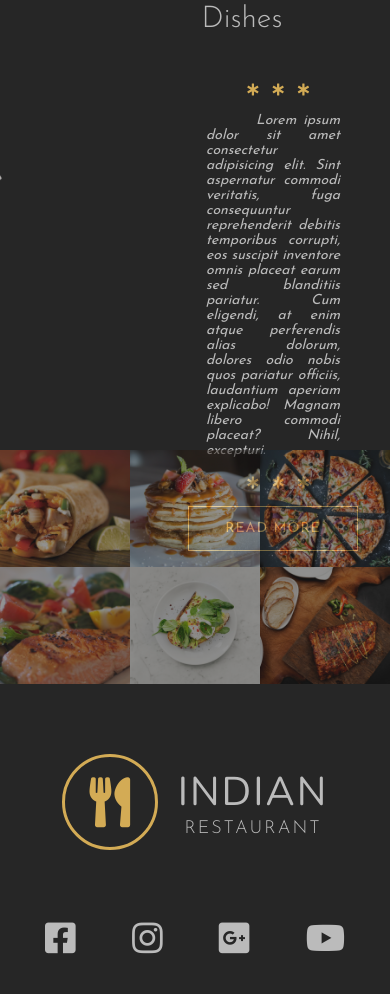
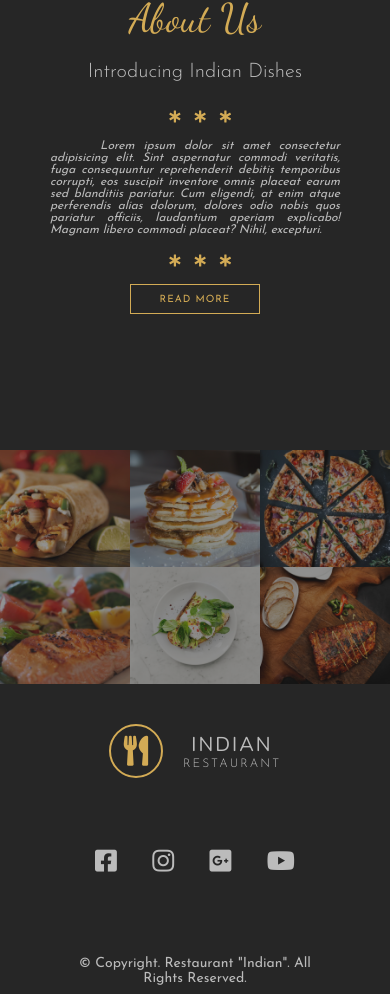
Before and after one commit to srishti/restaurant-portfolio, a website: page index.html in a window 390 px wide. Shown: the part 1003-1997 px from the top of the page. Drawn offline with nearby package versions, Linux system fonts and the light colour scheme.

Commit message:
made webpage responsive - part 2

```diff
--- a/scss/_components.scss
+++ b/scss/_components.scss
@@ -7,6 +7,16 @@
 	top: 10%;
 	right: 5%;
 	z-index: 2;
+
+	@media (max-width: 800px) {
+		width: 35px;
+		height: 35px;
+	}
+
+	@media (max-width: 500px) {
+		width: 25px;
+		height: 25px;
+	}
 
 	.menu {
 		@extend %fullSpace;
@@ -22,6 +32,14 @@
 			background-color: $color-primary;
 			transform-origin: right;
 			transition: all .5s .5s;
+
+			@media (max-width: 800px) {
+				height: 3px;
+			}
+
+			@media (max-width: 500px) {
+				height: 2px;
+			}
 		}
 	}
 }
@@ -43,6 +61,13 @@
 		width: 90px;
 		height: 90px;
 	}
+
+	@media (max-width: 500px) {
+		font-size: 30px;
+		width: 50px;
+		height: 50px;
+		border-width: 2px;
+	}
 }
 
 .main-name {
@@ -52,12 +77,22 @@
 	@media (max-width: 1000px) {
 		font-size: 40px;
 	}
+
+	@media (max-width: 500px) {
+		font-size: 20px;
+		text-align: center;
+	}
 }
 
 .sub-name {
 	color: $color-secondary;
 	text-align: center;
 	@include textStyles($font-josefinSans, 18px, 300, 2px, uppercase);
+
+	@media (max-width: 500px) {
+		font-size: 12px;
+		text-align: center;
+	}
 }
 
 .main-heading {
@@ -70,6 +105,11 @@
 
 	@media (max-width: 1000px) {
 		font-size: 60px;
+	}
+
+	@media (max-width: 500px) {
+		font-size: 40px;
+		margin-bottom: 20px;
 	}
 }
 
@@ -90,6 +130,11 @@
 	@media (max-width: 1000px) {
 		font-size: 30px;
 	}
+
+	@media (max-width: 500px) {
+		font-size: 20px;
+		margin-bottom: 10px;
+	}
 }
 
 .main-btn {
@@ -109,6 +154,18 @@
 	&:hover {
 		background-color: $color-primary;
 		color: $color-dark;
+	}
+
+	@media (max-width: 800px) {
+		width: 150px;
+		height: 35px;
+		font-size: 12px;
+	}
+
+	@media (max-width: 500px) {
+		width: 130px;
+		height: 30px;
+		font-size: 10px;
 	}
 }
 
@@ -142,6 +199,14 @@
 			@media (max-width: 900px) {
 				font-size: 35px;
 			}
+
+			@media (max-width: 650px) {
+				font-size: 25px;
+			}
+
+			@media (max-width: 500px) {
+				display: none;
+			}
 		}
 
 		&-paragraph {
@@ -150,6 +215,14 @@
 
 			@media (max-width: 900px) {
 				font-size: 25px;
+			}
+
+			@media (max-width: 650px) {
+				font-size: 15px;
+			}
+
+			@media (max-width: 500px) {
+				display: none;
 			}
 		}
 
@@ -169,6 +242,12 @@
 				width: 130px;
 				height: 30px;
 			}
+
+			@media (max-width: 650px) {
+				font-size: 10px;
+				width: 100px;
+				height: 30px;
+			}
 		}
 	}
 
--- a/scss/_layout.scss
+++ b/scss/_layout.scss
@@ -107,6 +107,10 @@
 		display: flex;
 		align-items: center;
 		@include centering(15%);
+
+		@media (max-width: 500px) {
+			@include centering(12%);
+		}
 	}
 
 	&-banner {
@@ -133,6 +137,10 @@
 			left: -150px;
 		}
 
+		@media (max-width: 800px) {
+			display: none;
+		}
+
 		img {
 			width: 100%;
 			opacity: .7;
@@ -149,6 +157,10 @@
 
 		@media (max-width: 1300px) {
 			padding: 0 50px;
+		}
+
+		@media (max-width: 800px) {
+			width: 100%;
 		}
 
 		.stars {
@@ -187,6 +199,10 @@
 			@media (max-width: 1000px) {
 				font-size: 14px;
 			}
+
+			@media (max-width: 500px) {
+				font-size: 12px;
+			}
 		}
 	}
 }
@@ -203,6 +219,10 @@
 	@include flexLayout;
 	flex-direction: column;
 
+	@media (max-width: 500px) {
+		padding: 40px 0;
+	}
+
 	&-header {
 		display: flex;
 		align-items: center;
@@ -215,11 +235,17 @@
 		justify-content: space-between;
 		margin-bottom: 40px;
 
+		@media (max-width: 500px) {
+			width: 200px;
+			margin-bottom: 40px;
+		}
+
 		&-item {
 			list-style: none;
 			font-size: 50px;
 			color: $color-secondary;
 			transition: color .7s;
+			text-decoration: none;
 
 			&:hover {
 				color: $color-primary;
@@ -228,11 +254,25 @@
 			@media (max-width: 1000px) {
 				font-size: 35px;
 			}
+
+			@media (max-width: 500px) {
+				font-size: 25px;
+			}
 		}
 	}
 
 	&-copyright-paragraph {
 		@include textStyles($font-josefinSans, 18px, 500, 0, capitalize);
 		color: $color-secondary;
+
+		@media (max-width: 800px) {
+			width: 70%;
+			margin: auto;
+			text-align: center;
+		}
+
+		@media (max-width: 1000px) {
+			font-size: 14px;
+		}
 	}
 }
```
Also changed, not shown: css/main.css.
